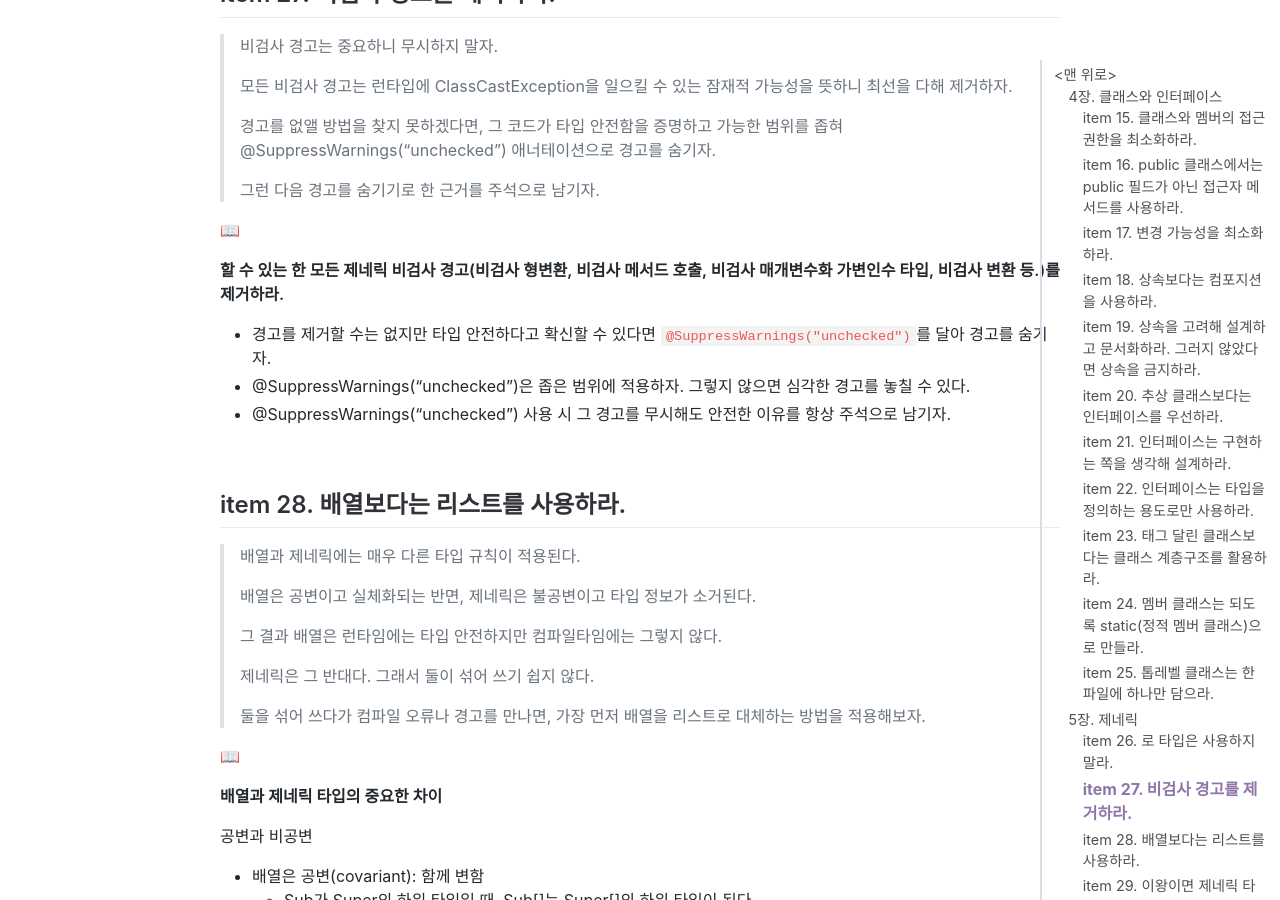
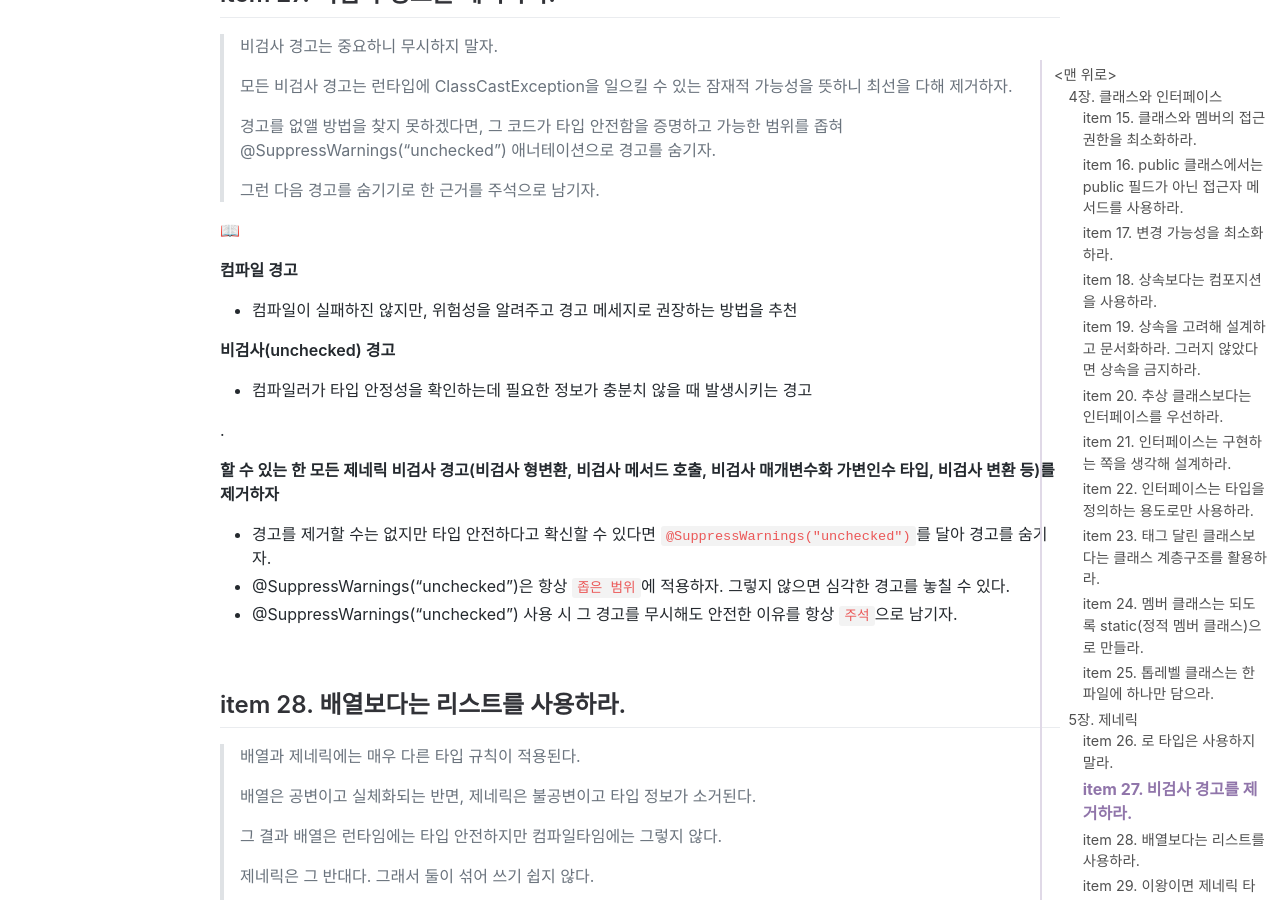
Before and after one commit to jihunparkme/jihunparkme.github.io, a Jekyll site: the page built from _posts/2023-04-22-Effective-Java-Class-Interface-Generics.md, in a window 1280 px wide and 900 px high, scrolled down 18597 px. Built offline with Jekyll 4.4.1, drawn with Linux system fonts in a browser that asks for light colours; nearby versions of some CDN libraries; comment, search, counter and statistics services are not loaded; some of the changed text lies outside the part shown.

Commit message:
[Effective Java] item 27. 비검사 경고를 제거하라.

```diff
--- a/_posts/2023-04-22-Effective-Java-Class-Interface-Generics.md
+++ b/_posts/2023-04-22-Effective-Java-Class-Interface-Generics.md
@@ -804,11 +804,19 @@ public class Sample {
 
 📖
 
-**할 수 있는 한 모든 제네릭 비검사 경고(비검사 형변환, 비검사 메서드 호출, 비검사 매개변수화 가변인수 타입, 비검사 변환 등.)를 제거하라.**
+**컴파일 경고**
+- 컴파일이 실패하진 않지만, 위험성을 알려주고 경고 메세지로 권장하는 방법을 추천
+
+**비검사(unchecked) 경고**
+- 컴파일러가 타입 안정성을 확인하는데 필요한 정보가 충분치 않을 때 발생시키는 경고
+
+.
+
+**할 수 있는 한 모든 제네릭 비검사 경고(비검사 형변환, 비검사 메서드 호출, 비검사 매개변수화 가변인수 타입, 비검사 변환 등)를 제거하자**
 
 - 경고를 제거할 수는 없지만 타입 안전하다고 확신할 수 있다면 `@SuppressWarnings("unchecked")`를 달아 경고를 숨기자.
-- @SuppressWarnings("unchecked")은 좁은 범위에 적용하자. 그렇지 않으면 심각한 경고를 놓칠 수 있다.
-- @SuppressWarnings("unchecked") 사용 시 그 경고를 무시해도 안전한 이유를 항상 주석으로 남기자.
+- @SuppressWarnings("unchecked")은 항상 `좁은 범위`에 적용하자. 그렇지 않으면 심각한 경고를 놓칠 수 있다.
+- @SuppressWarnings("unchecked") 사용 시 그 경고를 무시해도 안전한 이유를 항상 `주석`으로 남기자.
 
 <br>
 
```
